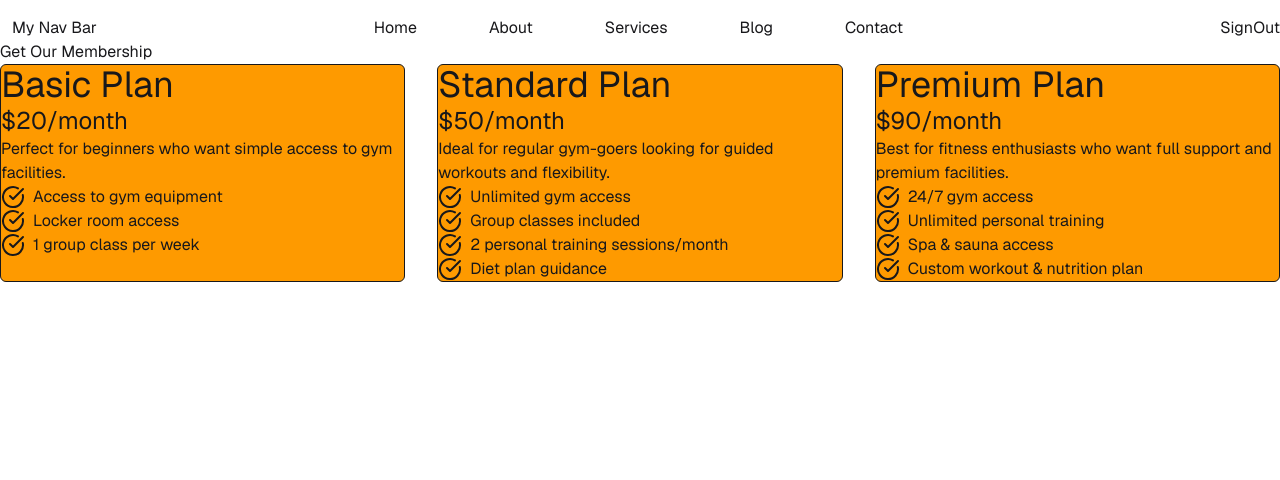
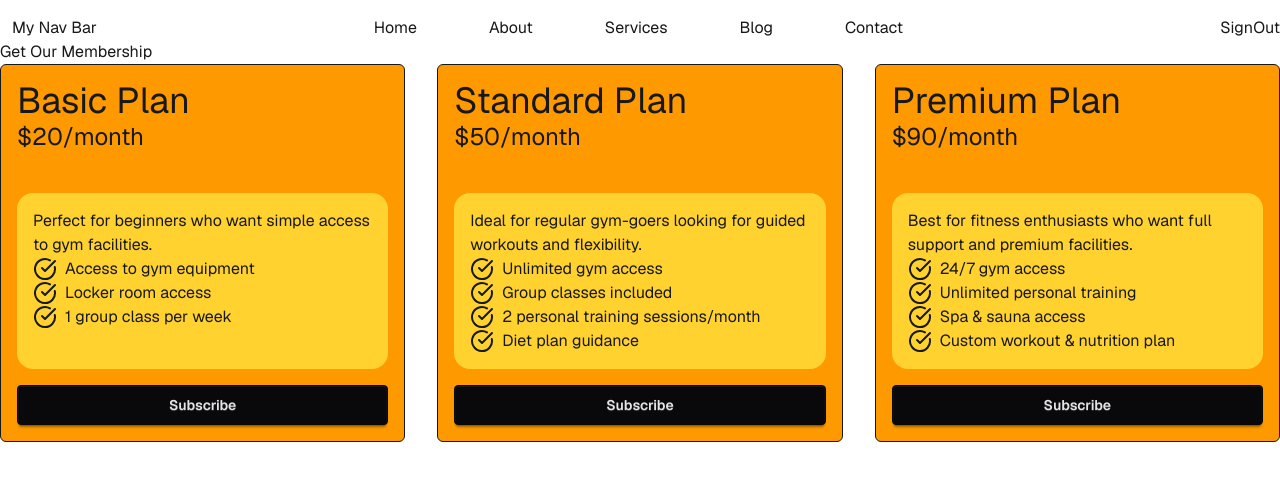
Before and after one commit to Sakibur59/explore-tailwind-daisyui-in-react, a React (Vite) app: page /contact in a window 1280 px wide. Shown: the top 480 px of the page. Built offline with nearby package versions, Linux system fonts and the light colour scheme.

Commit message:
adding subscribe button

```diff
--- a/src/Components/NavBar/NavBar.jsx
+++ b/src/Components/NavBar/NavBar.jsx
@@ -30,7 +30,7 @@ const navData = [
 ];
 const NavBar = () => {
   const [open,setOpen]=useState(false);
-  const links = navData.map(route => <li className='mr-10 px-4 hover:bg-amber-300'><a href={route.path}>{route.name}</a></li>);
+  const links = navData.map(route => <li key={route.id} className='mr-10 px-4 hover:bg-amber-300'><a href={route.path}>{route.name}</a></li>);
     return (
         <nav className='flex justify-between mt-4'>
             <span className='flex'onClick={()=>setOpen(!open)}>
--- a/src/Components/PricingCard/PricingCard.jsx
+++ b/src/Components/PricingCard/PricingCard.jsx
@@ -2,20 +2,21 @@ import React from 'react';
 import PricingFeature from '../PricingFeature/PricingFeature';
 
 const PricingCard = ({pricing}) => {
-    const {name,price,description,features} = pricing
+    const {name,price,description,features} = pricing;
 
     return (
-        <div className='border bg-amber-500 rounded-md'>
+        <div className='flex flex-col border bg-amber-500 rounded-md p-4 '>
             <div>
                 <h1 className='text-4xl'>{name}</h1>
                 <h4 className='text-2xl'>{price}</h4>
             </div>
-            <div>
+            <div className='bg-amber-300 p-4 rounded-2xl mt-10 flex-1'>
                 <p>{description}</p>
                 {
                     features.map((feature,index) => <PricingFeature key={index} feature={feature}></PricingFeature>)
                 }
             </div>
+                <button className="btn btn-neutral w-full mt-4">Subscribe</button>
         </div>
     );
 };
--- a/src/Components/PricingOption/PricingOption.jsx
+++ b/src/Components/PricingOption/PricingOption.jsx
@@ -12,6 +12,7 @@ const PricingOption = ({pricingPromise}) => {
             {
                 pricingData.map(pricing => <PricingCard key={pricing.id} pricing={pricing}></PricingCard>)
             }
+
             </div>
         </div>
     );
```
